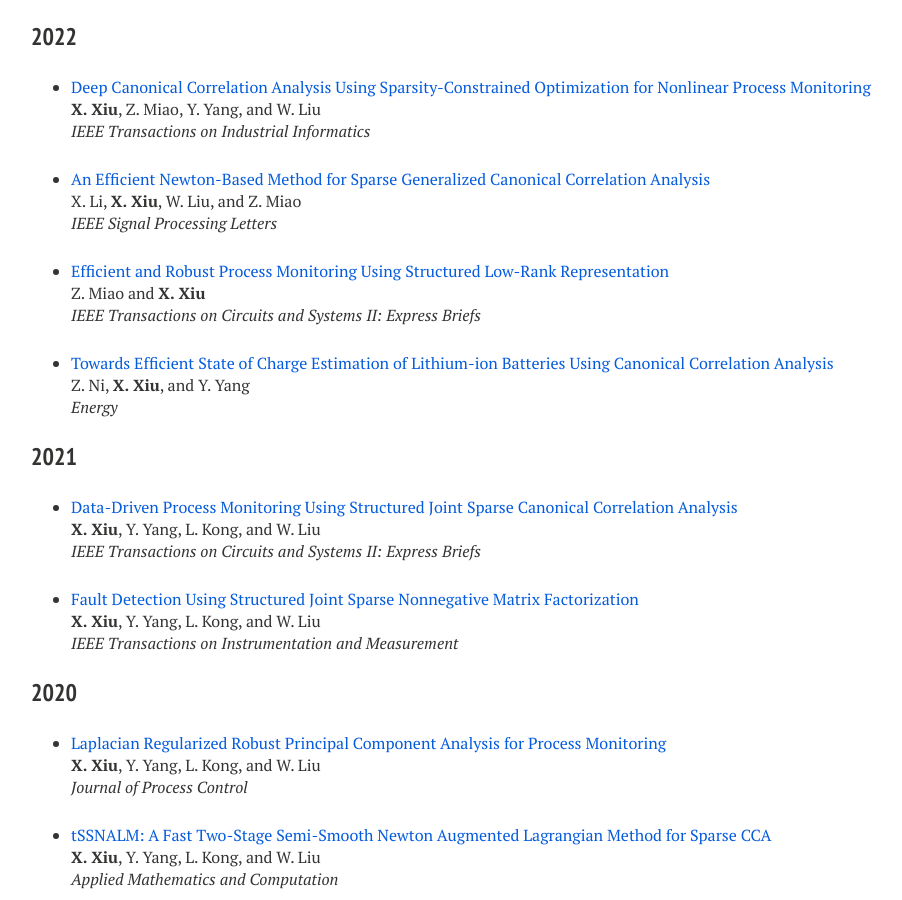
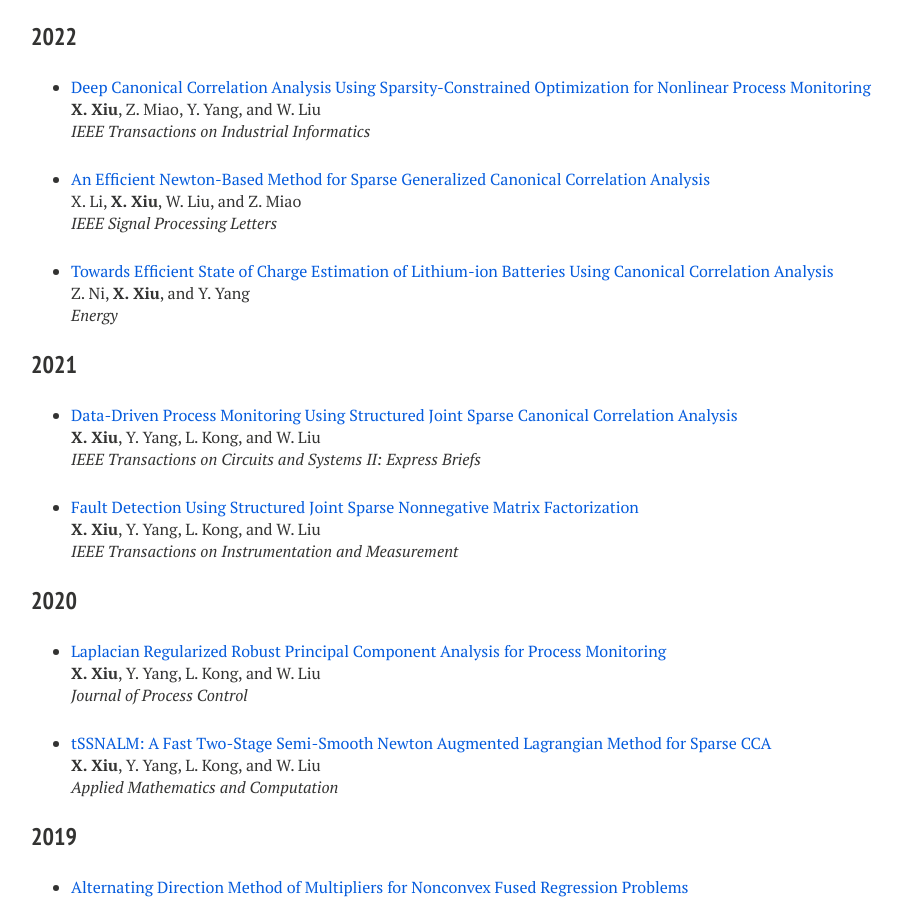
Before and after one commit to xianchaoxiu/xianchaoxiu.github.io, a Jekyll site: the page built from publications/index.md, in a window 1280 px wide and 900 px high, scrolled down 1520 px. Shown: the whole window, without its empty margins (289-1191 px from the left). Built offline with Jekyll 4.4.1, drawn with Linux system fonts in a browser that asks for light colours; nearby versions of some CDN libraries.

Commit message:
Update index.md

```diff
--- a/publications/index.md
+++ b/publications/index.md
@@ -97,10 +97,6 @@ X. Li, <b>X. Xiu</b>, W. Liu, and Z. Miao<br>
 <i>IEEE Signal Processing Letters</i><br>
 
 
-* <a href="https://ieeexplore.ieee.org/abstract/document/9745488" class="textlink" target="_blank">Efficient and Robust Process Monitoring Using Structured Low-Rank Representation</a><br>
-Z. Miao and <b>X. Xiu</b><br>
-<i>IEEE Transactions on Circuits and Systems II: Express Briefs</i><br>
-
 
 * <a href="https://www.sciencedirect.com/science/article/abs/pii/S0360544222013184" class="textlink" target="_blank">Towards Efficient State of Charge Estimation of Lithium-ion Batteries Using Canonical Correlation Analysis</a><br>
 Z. Ni, <b>X. Xiu</b>, and Y. Yang<br>
```
